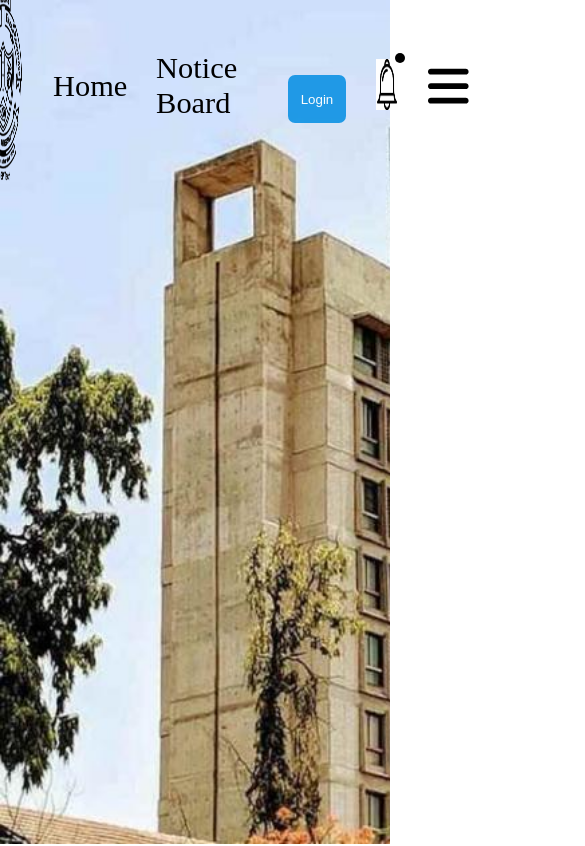
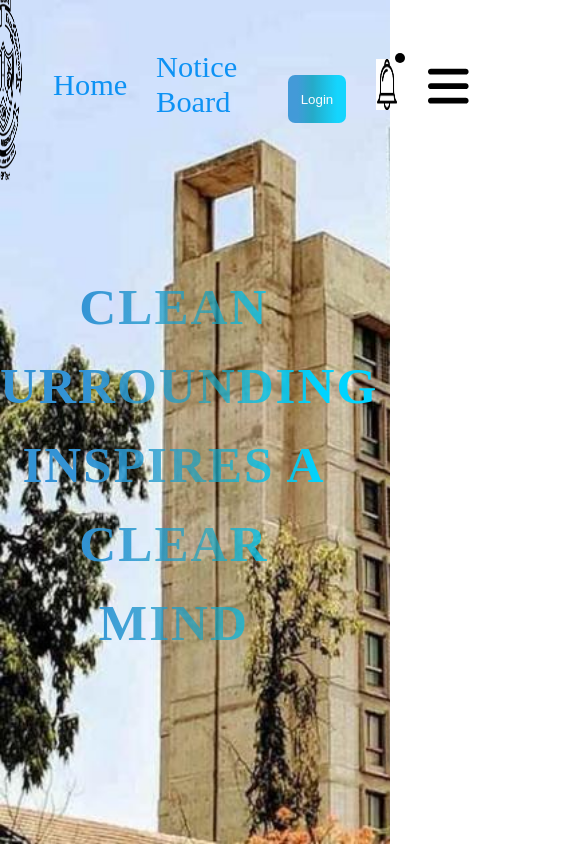
Before and after one commit to siddhi-landage/sds, a React (Vite) app: page / in a window 390 px wide. Shown: the top 846 px of the page, 585 px wide, since content can reach past the window. Built offline with nearby package versions, Linux system fonts and the light colour scheme; no server answers.

Commit message:
chnages in navbar , header and footer is responsive

```diff
--- a/src/components/Footer/Footer.css
+++ b/src/components/Footer/Footer.css
@@ -1,11 +1,12 @@
 /* Footer.css */
 .footer {
-    background-color:#BC9F8B;
+    background-color:#AB886D;
     /* border:2px solid black; */
     color: #fff;
     position:relative;
     padding: 40px 20px;
     margin-top:5vh;
+    width:100%;
     font-family: Arial, sans-serif;
 }
 
@@ -41,7 +42,6 @@
     font-size: 0.9rem;
     margin-top: 10px;
     line-height: 1.5;
-
 }
 
 .footer-heading {
@@ -72,7 +72,7 @@
   .social-icons{
     padding-top:2vh;
     display:flex;
-    hustify-content:center;
+    justify-content:center;
     gap:1.2rem;
     font-size:2rem;
   }
@@ -92,3 +92,55 @@
     justify-content: center;
     align-items:center;
   }
+
+  @media (max-width:615px) {
+    .footer-container{
+        display: flex;
+        flex-direction :column;
+        gap:35px;
+    }
+    .footer {
+       width:110%:
+    }
+    .footer-text {
+      font-size: 0.8rem;
+      margin-top: 8px;
+      line-height: 1.1;
+      padding:1vh;
+     }
+     .social-icons{
+      padding-top:2vh;
+      gap:1.2rem;
+      font-size:1.7rem;
+    }
+    .copyright {
+        text-align:center;
+    }
+}
+
+@media (max-width:450px) {
+  .footer-container{
+      gap:20px;
+  }
+  .footer{
+     width:120%;
+  }
+  .social-icons{
+    padding-top:2vh;
+    gap:1rem;
+    font-size:1.5rem;
+  }
+  .copyright {
+      text-align:center;
+  }
+}
+
+
+@media (max-width:340px) {
+  .footer-container{
+      gap:20px;
+  }
+  .footer{
+     width:150%;
+  }
+}
--- a/src/components/Header/Header.jsx
+++ b/src/components/Header/Header.jsx
@@ -1,9 +1,11 @@
 import React from 'react'
 import './Header.css'
 import photo from '../../assets/coep hostel.jpg'
-const Header = () => {
+import New from '../New/New.jsx'
+const Header = ({showlogin ,  showtext ,  setShowLogin , setshowtext}) => {
   return (
     <div className='Header'>
+      {showlogin ? <></> : <New/>}
     </div>
   )
 }
--- a/src/components/Navbar/Navbar.css
+++ b/src/components/Navbar/Navbar.css
@@ -15,15 +15,33 @@
   transform:translateY(-2px) scale(1.20);
 }
 
-.menu li.active, .menu li:hover {
+.navbar img {
+   filter: hue-rotate(90deg);
+}
+.menu li {
+   color : #0D92F4;
+   cursor:pointer;
+}
+.menu li {
+   position: relative;
    padding-bottom: 2px;
-   border-bottom: 1.5px solid black;
 }
 
-/* Additional rule to target the active state */
-.menu li.active {
-   color: tomato;
+.menu li::after {
+   content: '';
+   position: absolute;
+   left: 0;
+   bottom: 0;
+   width: 0;  /* Start with 0 width */
+   height: 1.5px;
+   background: linear-gradient(90deg, rgba(51,147,213,1) 16%, rgba(19,164,195,1) 42%, rgba(0,212,255,1) 85%);
+   transition: width 0.4s ease;  /* Animation duration */
 }
+
+.menu li:hover::after, .menu li.active::after {
+   width: 100%;  /* Expand to full width on hover */
+}
+
 
 .nav-left {
    display:flex;
@@ -123,7 +141,8 @@
    }
 }
 .navbar-right .add-btn{
-   background-color:#0D92E4 ;
+   background: rgb(51,147,213);
+   background: linear-gradient(90deg, rgba(51,147,213,1) 16%, rgba(19,164,195,1) 42%, rgba(0,212,255,1) 85%);
    color:white;
    cursor: pointer;
    margin-bottom:2vh;
--- a/src/components/Navbar/Navbar.jsx
+++ b/src/components/Navbar/Navbar.jsx
@@ -67,7 +67,7 @@ const Navbar = ({ showLogin, setShowLogin }) => {
         </div>
         <div className='nav-mid'>
           <ul className='menu'>
-            <li>Home</li>
+            <Link to='/'><li>Home</li></Link>
             <Link to='/Notice'><li>Notice Board</li></Link>
               {/* <h2 onClick={handleClick}> Warden </h2> */}
             </ul>
--- /dev/null
+++ b/src/components/New/New.css
@@ -0,0 +1,27 @@
+.text-container {
+    text-align: center;
+    font-family: 'Times New Roman', serif; /* Match the font style */
+    color: rgb(51, 147, 213); /* Fallback color in case the gradient doesn't load */
+    position: absolute;
+    z-index: 5;
+    right: 3vw;
+    bottom: 0vw;
+    height: 90vh;
+    display: flex;
+    flex-direction: column;
+    justify-content: center;
+}
+
+.text-container h1 {
+    font-size: 3.2rem; /* Adjust font size as needed */
+    margin: 10px 0; /* Add margin between lines */
+    text-transform: uppercase; /* All uppercase letters */
+    letter-spacing: 2px; /* Add spacing between letters for better readability */
+
+    /* Gradient on text */
+    background: linear-gradient(90deg, rgba(51,147,213,1) 27%, rgba(19,164,195,0.661) 58%, rgba(0,212,255,1) 86%);
+    -webkit-background-clip: text;  /* Clip background to the text */
+    -webkit-text-fill-color: transparent; /* Make the actual text transparent to show the background */
+    background-clip: text; /* Required for Firefox */
+    text-fill-color: transparent; /* Required for Firefox */
+}
--- /dev/null
+++ b/src/components/New/New.jsx
@@ -0,0 +1,15 @@
+import React from 'react'
+import './New.css'
+const New = () => {
+  return (
+    <div className='text-container'>
+       <h1>Clean </h1>
+       <h1> Surrounding</h1>
+        <h1>Inspires a</h1>
+        <h1> Clear</h1>
+        <h1>Mind</h1>
+    </div>
+  )
+}
+
+export default New
--- a/src/pages/Home/Home.jsx
+++ b/src/pages/Home/Home.jsx
@@ -6,10 +6,11 @@ import Navbar from '../../components/Navbar/Navbar.jsx'
 
 const Home = () => {
   const [ showLogin , setShowLogin ] = useState(false);
+
   return (
     <div>
        <Navbar showLogin = {showLogin} setShowLogin={setShowLogin}/>
-      <Header/>
+      <Header showlogin={showLogin} setShowLogin={setShowLogin} />
       <Contact showLogin={showLogin} setShowLogin={setShowLogin}/>
     </div>
   )
--- a/src/pages/Notice/Notice.jsx
+++ b/src/pages/Notice/Notice.jsx
@@ -24,7 +24,7 @@ const Notice = () => {
               <td>{index + 1}</td>
               <td>{new Date(notice.Date).toLocaleDateString()}</td>
               <td>{notice.subject}</td>
-              <td><img src={`http://localhost:4000/images/${notice.image}`} alt={notice.subject} className="notice-img" /></td>
+              <td><img src={`http://localhost:4000/notice_img/${notice.image}`} alt={notice.subject} className="notice-img" /></td>
             </tr>
           ))}
         </tbody>
```
Also changed, not shown: src/components/Login/Login.jsx (line endings or trailing spaces).
